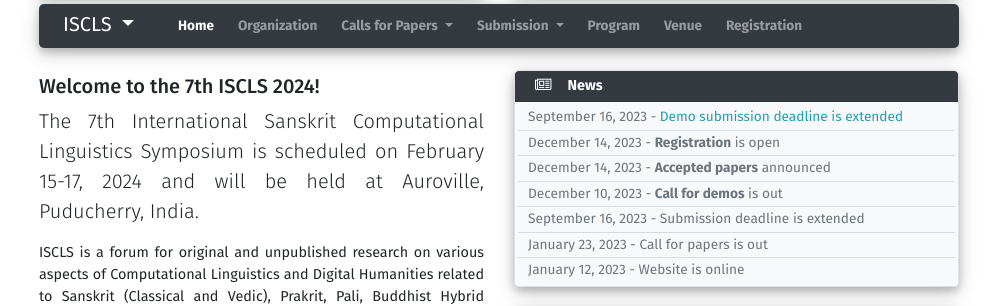
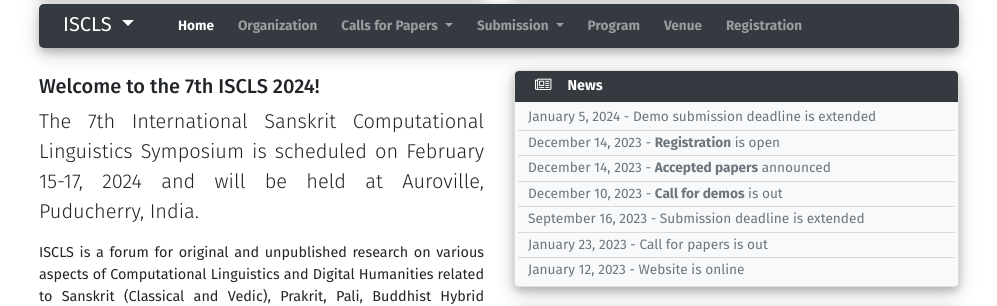
Before and after one commit to iscls/iscls-conference-template, a Jekyll site: the page built from index.md, in a window 1280 px wide. Shown: the part 276-582 px from the top of the page, without its empty margins (141-1138 px from the left). Built offline with Jekyll 4.4.1, drawn with Linux system fonts in a browser that asks for light colours.

Commit message:
docs(iscls2024): fix date of a news entry

```diff
--- a/_data/news.yml
+++ b/_data/news.yml
@@ -1,7 +1,7 @@
 # - date: 2017-10-14
 #   text: Workshop has been successfully held
-- date: 2023-09-16
-  text: <span class="text-info">Demo submission deadline is extended</span>
+- date: 2024-01-05
+  text: Demo submission deadline is extended
 - date: 2023-12-14
   text: <strong><a href="./registration.html">Registration</a></strong> is open
 - date: 2023-12-14
```
